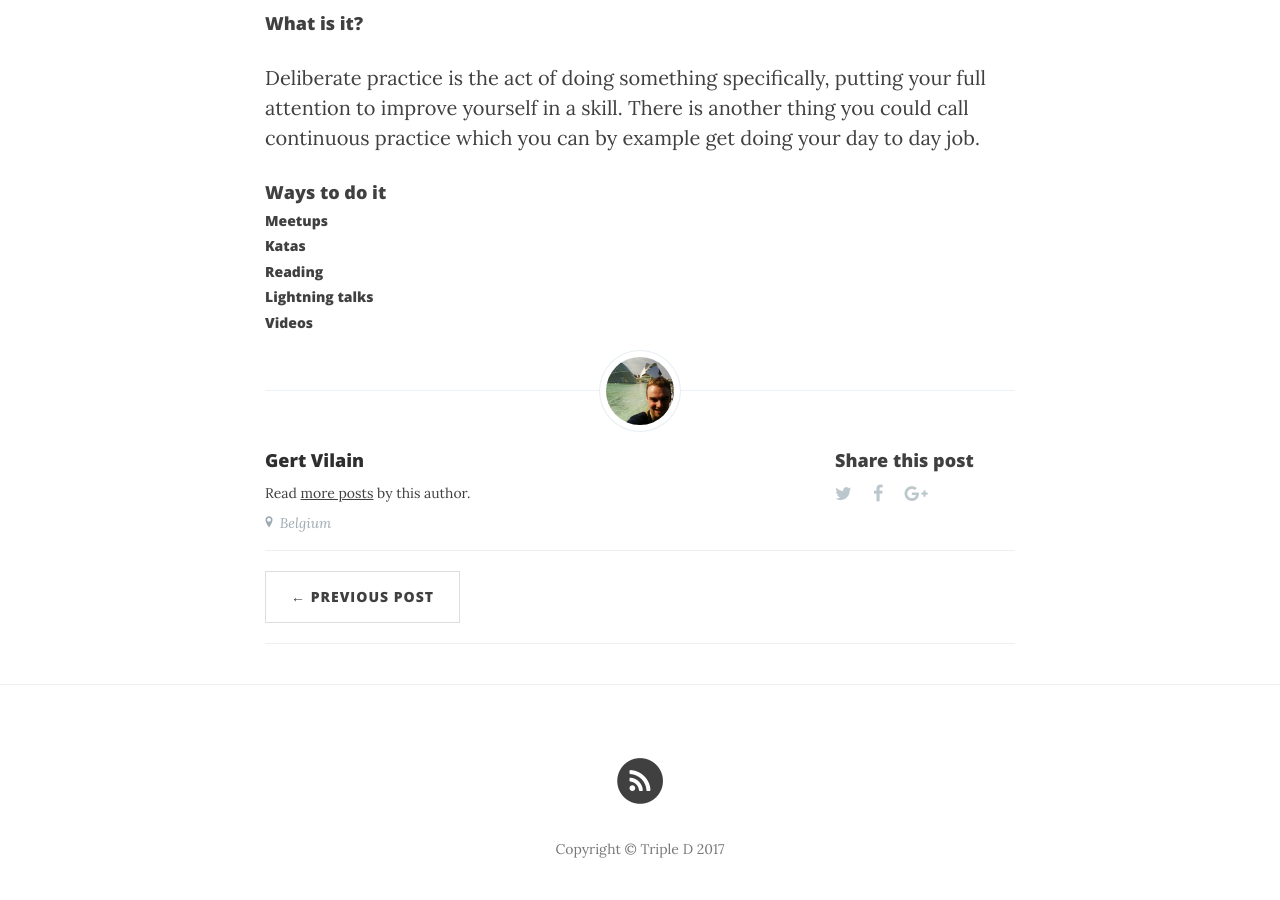
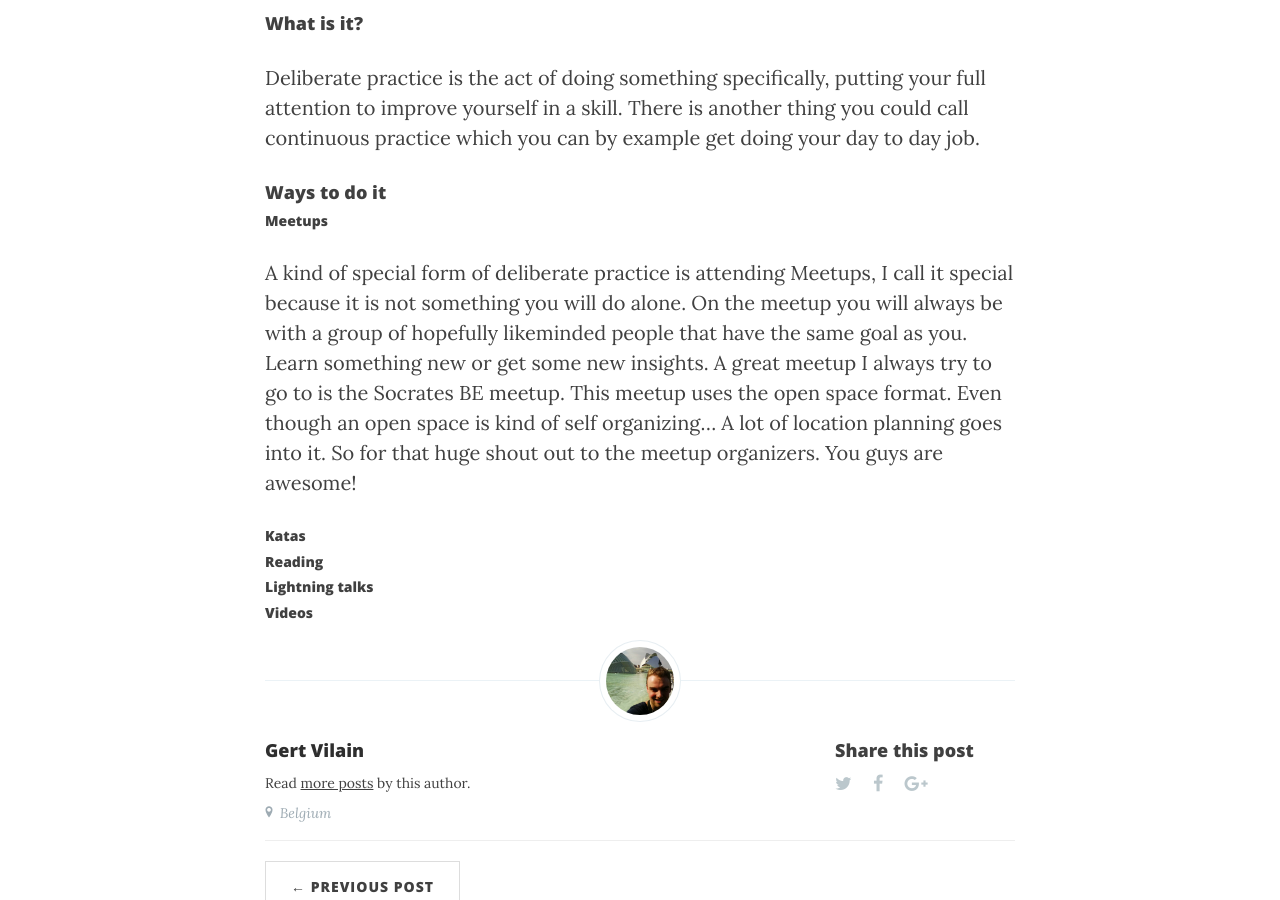
Before and after one commit to tripledio/tripledio.github.io, a Jekyll site: the page built from _posts/2017-10-14-Deliberate-Practice.md, in a window 1280 px wide and 900 px high, scrolled down 694 px. Built offline with Jekyll 4.4.1, drawn with Linux system fonts in a browser that asks for light colours; nearby versions of some CDN libraries.

Commit message:
Work on meetups section

```diff
--- a/_posts/2017-10-14-Deliberate-Practice.md
+++ b/_posts/2017-10-14-Deliberate-Practice.md
@@ -24,6 +24,11 @@ There is another thing you could call continuous practice which you can by examp
 #### Ways to do it <a id="1.b"/>
 
 ##### Meetups
+A kind of special form of deliberate practice is attending Meetups, I call it special because it is not something you will do alone.
+On the meetup you will always be with a group of hopefully likeminded people that have the same goal as you.
+Learn something new or get some new insights. A great meetup I always try to go to is the Socrates BE meetup. This meetup uses the open space format.
+Even though an open space is kind of self organizing... A lot of location planning goes into it. So for that  huge shout out to the meetup organizers.
+You guys are awesome!
 ##### Katas
 ##### Reading
 ##### Lightning talks
```
